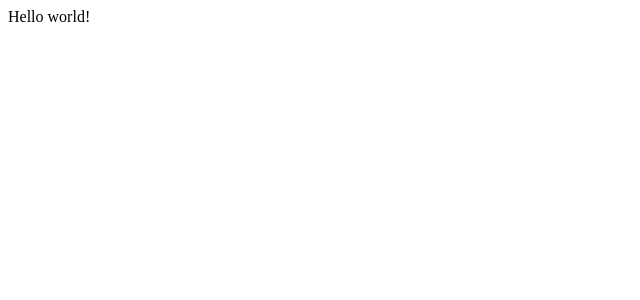
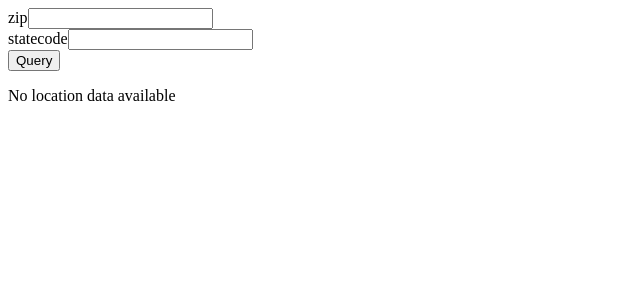
Before and after one commit to jpaksuniemi/weather-app, a React (Vite) app: page / in a window 1280 px wide. Shown: the top 300 px of the page, without its empty margins (0-640 px from the left). Built offline with nearby package versions, Linux system fonts and the light colour scheme; no server answers.

Commit message:
Location data fetching from geocode api

```diff
--- a/package.json
+++ b/package.json
@@ -10,6 +10,8 @@
     "preview": "vite preview"
   },
   "dependencies": {
+    "axios": "^1.7.9",
+    "dotenv": "^16.4.7",
     "react": "^18.3.1",
     "react-dom": "^18.3.1"
   },
--- a/src/App.tsx
+++ b/src/App.tsx
@@ -1,8 +1,67 @@
+import React, { useState } from "react"
+import geocodeService from "./service/geocodeService";
+
+interface Location {
+  country: string,
+  lat: string,
+  lon: string,
+  name: string,
+  zip: string
+}
+
+const LocationData = ({location}: {location: Location | null}) => {
+  if (!location) {
+    return <p>No location data available</p>
+  }
+
+  return (
+    <ul>
+      <li>Country: {location.country}</li>
+      <li>City: {location.name}</li>
+    </ul>
+  )
+}
+
 const App = () => {
+  const [zipcode, setZipcode] = useState<string>("");
+  const [statecode, setStatecode] = useState<string>("");
+  const [location, setLocation] = useState<Location | null>(null);
+
+  const handleZipChange = (event: React.ChangeEvent<HTMLInputElement>) => {
+    setZipcode(event.target.value);
+  }
+
+  const handleStatecodeChange = (event: React.ChangeEvent<HTMLInputElement>) => {
+    setStatecode(event.target.value);
+  }
+
+  const handleSubmit = (event: React.FormEvent<HTMLFormElement>) => {
+    event.preventDefault();
+    console.log("form submitted");
+    geocodeService
+      .getLocation(zipcode, statecode)
+      .then((responseData: Location) => {
+        setLocation(responseData);
+        console.log(responseData);
+      })
+      .catch((error: Error) => {
+        console.error("Error: ", error);
+      });
+  }
+
+
 
   return (
     <div>
-      Hello world!
+      <form onSubmit={handleSubmit}>
+        zip<input type="text" value={zipcode} onChange={handleZipChange} />
+        <br />
+        statecode<input type="text" value={statecode} onChange={handleStatecodeChange} />
+        <br />
+        <button type="submit">Query</button>
+      </form>
+
+      <LocationData location={location} />
     </div>
   )
 }
--- /dev/null
+++ b/src/service/geocodeService.ts
@@ -0,0 +1,12 @@
+import axios from "axios";
+
+const API_KEY = `&appid=${import.meta.env.VITE_OPENWEATHER_API_KEY}`;
+const BASE_URL = "http://api.openweathermap.org/geo/1.0/zip?zip="
+
+const getLocation = (zip: string, countryCode: string) => {
+    const response = axios.get(`${BASE_URL}${zip},${countryCode}${API_KEY}`);
+    console.log(response);
+    return response.then(response => response.data);
+}
+
+export default { getLocation }
```
Also changed, not shown: 2 other files (tests, documents, lock files or other folders).
